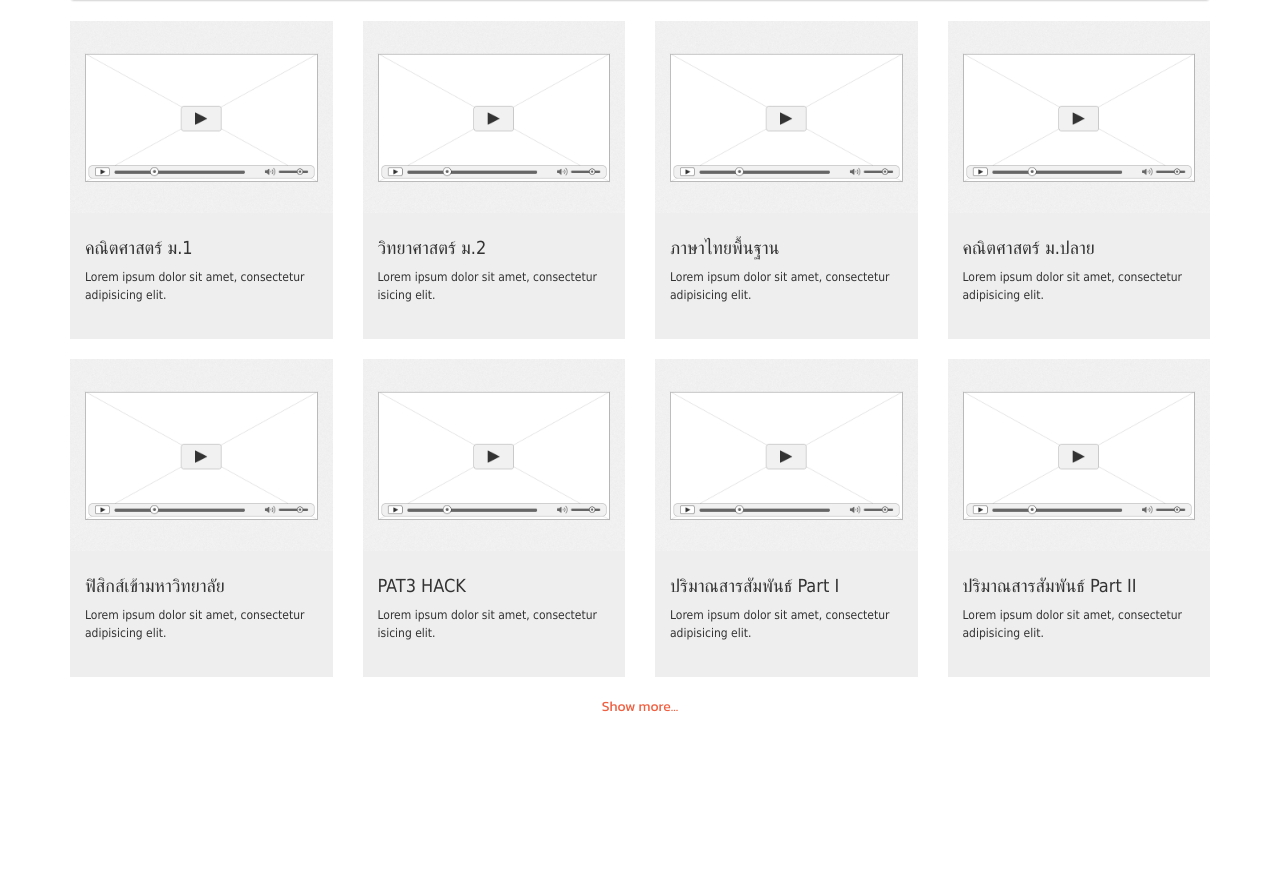
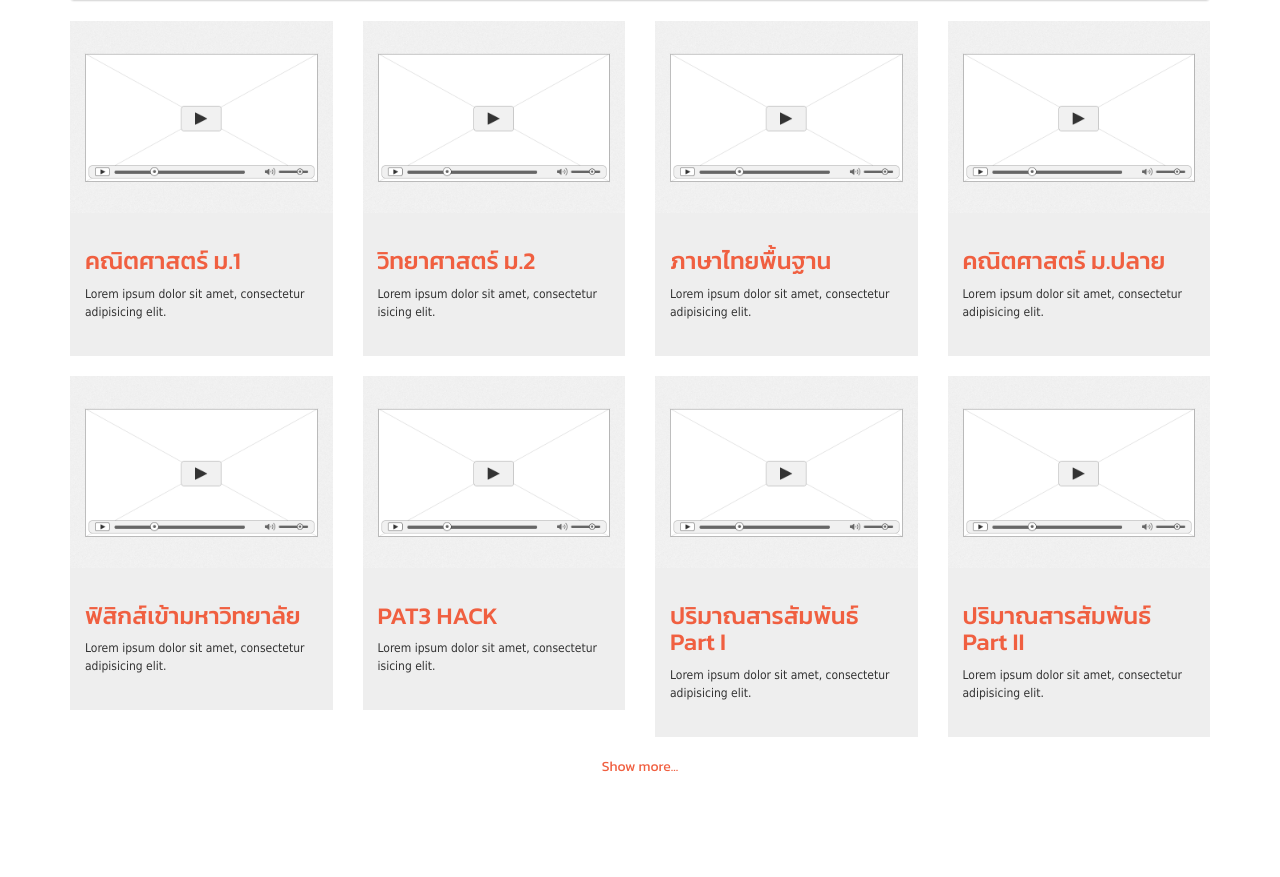
Before and after one commit to winwanwon/OWLJAI, a PHP site: page /courses.php in a window 1280 px wide. Shown: the part 531-1408 px from the top of the page. Before the commit the page ends 1243 px from the top, so only its background shows below. Run offline with PHP 8.4, Linux system fonts and the light colour scheme.

Commit message:
no message

```diff
--- a/askboard.php
+++ b/askboard.php
@@ -9,7 +9,7 @@
   <meta name="description" content="">
   <meta name="author" content="">
 
-  <title>Creative - Start Bootstrap Theme</title>
+    <title>OWLJAI</title>
 
   <!-- Bootstrap Core CSS -->
   <link rel="stylesheet" href="css/bootstrap.min.css" type="text/css">
--- a/courses.php
+++ b/courses.php
@@ -9,7 +9,7 @@
   <meta name="description" content="">
   <meta name="author" content="">
 
-  <title>OWLJAI: เอาใจนักเรียน ไม่ทิ้งติวเตอร์</title>
+  <title>OWLJAI</title>
 
   <link rel="apple-touch-icon" sizes="57x57" href="favicon/apple-icon-57x57.png">
   <link rel="apple-touch-icon" sizes="60x60" href="favicon/apple-icon-60x60.png">
@@ -126,26 +126,27 @@
               </div>
             </div>
           </div>
+          <div class="appendrow">
           <div class="row">
-            <div class="col-md-3">
+            <div class="col-md-3 preHighSchoolCourse">
               <img src="img/video_frame.png" class="img-responsive" alt="">
               <div class="text-left vid-description vid-description-small">
-                <h4>คณิตศาสตร์ ม.1</h4>
+                <a href="course_sample.php"><h3>คณิตศาสตร์ ม.1</h3></a>
                 <p>Lorem ipsum dolor sit amet, consectetur adipisicing elit.</p>
               </div>
             </div>
-            <div class="col-md-3">
+            <div class="col-md-3 preHighSchoolCourse">
               <img src="img/video_frame.png" class="img-responsive" alt="">
               <div class="text-left vid-description vid-description-small">
-                <h4>วิทยาศาสตร์ ม.2</h4>
+                <a href="course_sample.php"><h3>วิทยาศาสตร์ ม.2</h3></a>
                 <p>Lorem ipsum dolor sit amet, consectetur <adip></adip>isicing elit.</p>
               </div>
             </div>
 
-            <div class="col-md-3">
+            <div class="col-md-3 preHighSchoolCourse">
               <img src="img/video_frame.png" class="img-responsive" alt="">
               <div class="text-left vid-description vid-description-small">
-                <h4>ภาษาไทยพื้นฐาน</h4>
+                <a href="course_sample.php"><h3>ภาษาไทยพื้นฐาน</h3></a>
                 <p>Lorem ipsum dolor sit amet, consectetur adipisicing elit.</p>
               </div>
             </div>
@@ -153,24 +154,24 @@
             <div class="col-md-3 highSchoolCourse">
               <img src="img/video_frame.png" class="img-responsive" alt="">
               <div class="text-left vid-description vid-description-small">
-                <h4>คณิตศาสตร์ ม.ปลาย</h4>
+                <a href="course_sample.php"><h3>คณิตศาสตร์ ม.ปลาย</h3></a>
                 <p>Lorem ipsum dolor sit amet, consectetur adipisicing elit.</p>
               </div>
             </div>
           </div>
           <br>
-          <div class="row appendrow">
+          <div class="row">
             <div class="col-md-3 highSchoolCourse">
               <img src="img/video_frame.png" class="img-responsive" alt="">
               <div class="text-left vid-description vid-description-small">
-                <h4>ฟิสิกส์เข้ามหาวิทยาลัย</h4>
+                <a href="course_sample.php"><h3>ฟิสิกส์เข้ามหาวิทยาลัย</h3></a>
                 <p>Lorem ipsum dolor sit amet, consectetur adipisicing elit.</p>
               </div>
             </div>
             <div class="col-md-3 highSchoolCourse">
               <img src="img/video_frame.png" class="img-responsive" alt="">
               <div class="text-left vid-description vid-description-small">
-                <h4>PAT3 HACK</h4>
+                <a href="course_sample.php"><h3>PAT3 HACK</h3></a>
                 <p>Lorem ipsum dolor sit amet, consectetur <adip></adip>isicing elit.</p>
               </div>
             </div>
@@ -178,7 +179,7 @@
             <div class="col-md-3 highSchoolCourse">
               <img src="img/video_frame.png" class="img-responsive" alt="">
               <div class="text-left vid-description vid-description-small">
-                <h4>ปริมาณสารสัมพันธ์ Part I</h4>
+                <a href="course_sample.php"><h3>ปริมาณสารสัมพันธ์ Part I</h3></a>
                 <p>Lorem ipsum dolor sit amet, consectetur adipisicing elit.</p>
               </div>
             </div>
@@ -186,16 +187,19 @@
             <div class="col-md-3 highSchoolCourse">
               <img src="img/video_frame.png" class="img-responsive" alt="">
               <div class="text-left vid-description vid-description-small">
-                <h4>ปริมาณสารสัมพันธ์ Part II</h4>
+                <a href="course_sample.php"><h3>ปริมาณสารสัมพันธ์ Part II</h3></a>
                 <p>Lorem ipsum dolor sit amet, consectetur adipisicing elit.</p>
               </div>
             </div>
           </div>
           <br>
-          <div class="row">
-            <div class="col-md-12 text-center">
-              <a id="show_more" href="#">Show more...</a>
-            </div>
+        </div>
+        </div>
+
+
+        <div class="row">
+          <div class="col-md-12 text-center">
+            <a id="show_more" href="#">Show more...</a>
           </div>
         </div>
       </section>
@@ -215,15 +219,32 @@
       <!-- Custom Theme JavaScript -->
       <script src="js/creative.js"></script>
       <script>
+
+      function goToByScroll(id){
+        // Remove "link" from the ID
+        id = id.replace("link", "");
+        // Scroll
+        $('html,body').animate({
+          scrollTop: $(id).offset().top},
+          'slow');
+        }
+
+
       $(document).ready( function(){
         $('#preHighCheck').click(function () {
           $(".highSchoolCourse").toggle(!this.checked);
         });
 
+        $('#highCheck').click(function () {
+          $(".preHighSchoolCourse").toggle(!this.checked);
+        });
+
         $('#show_more').click(function () {
-          var appender = $(".appendrow:last").HTML();
+          var appender = $(".appendrow:last").html();
           $(".appendrow:last").append(appender);
+          goToByScroll("#show_more");
         });
+
       })
       </script>
     </body>
--- a/index.php
+++ b/index.php
@@ -9,7 +9,7 @@
   <meta name="description" content="">
   <meta name="author" content="">
 
-  <title>OWLJAI: เอาใจนักเรียน ไม่ทิ้งติวเตอร์</title>
+  <title>OWLJAI</title>
 
   <link rel="apple-touch-icon" sizes="57x57" href="favicon/apple-icon-57x57.png">
   <link rel="apple-touch-icon" sizes="60x60" href="favicon/apple-icon-60x60.png">
@@ -60,10 +60,12 @@
   <?php include("nav-bar.php") ?>
 
   <header>
+    <a href="livestream.php">
       <div class="slider">
         <img src="img/SS.jpg"/>
         <img src="img/SS3.jpg"/>
       </div>
+      </a>
   <!-- header>
   <div id="carousel-example" class="carousel slide" data-ride="carousel">
     <ol class="carousel-indicators">
--- a/livestream.php
+++ b/livestream.php
@@ -9,7 +9,7 @@
     <meta name="description" content="">
     <meta name="author" content="">
 
-    <title>Creative - Start Bootstrap Theme</title>
+      <title>OWLJAIร์</title>
 
     <!-- Bootstrap Core CSS -->
     <link rel="stylesheet" href="css/bootstrap.min.css" type="text/css">
```
